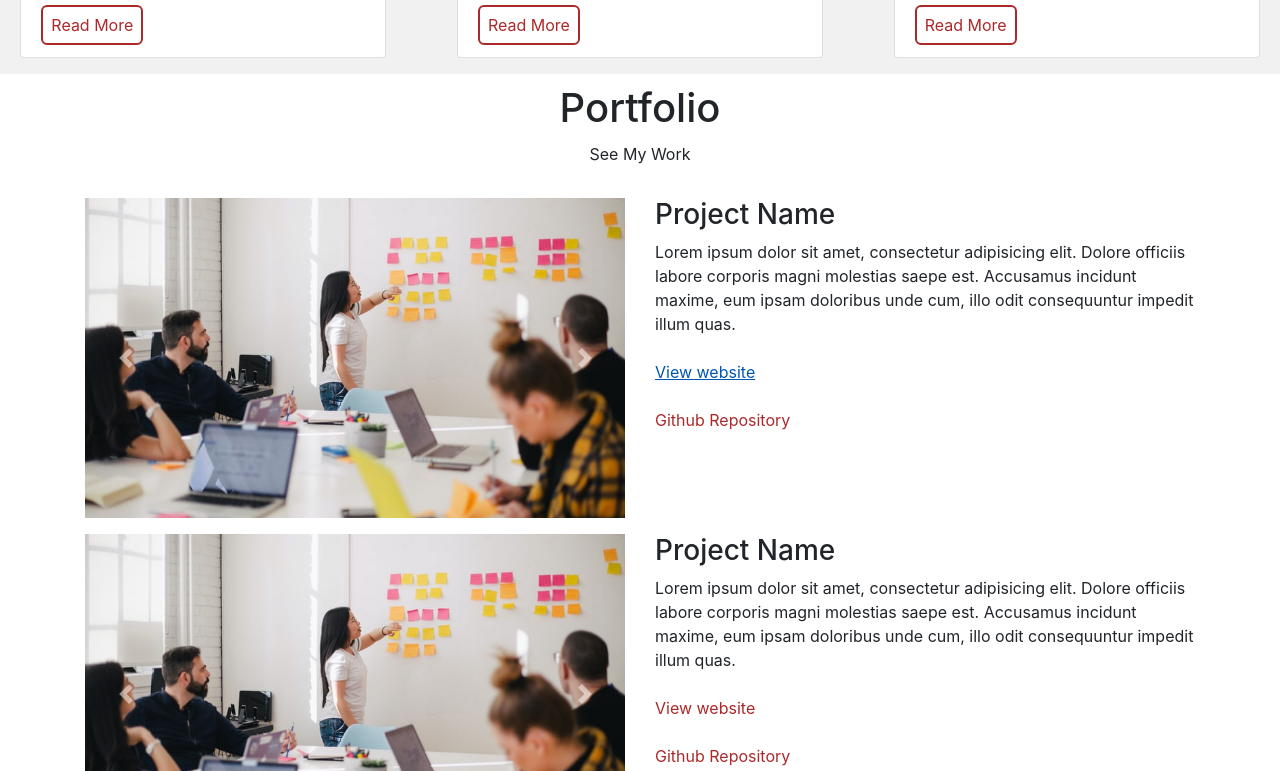
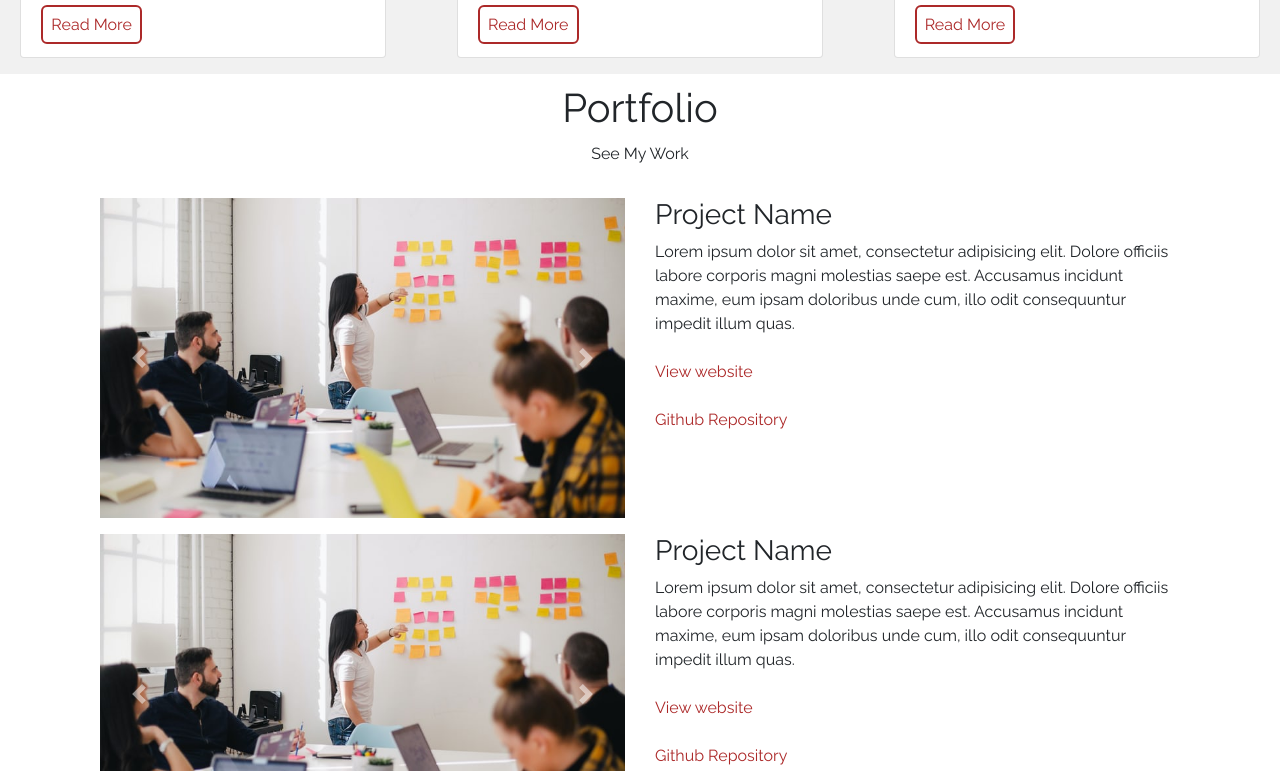
Before and after one commit to NickMardon/Nick-Mardon-Digital-HTML-Template, a plain HTML site: page index.html in a window 1280 px wide. In both pictures the pointer is over the link 705 px from the left and 1955 px from the top of the page. Shown: the part 1584-2355 px from the top of the page. Drawn offline with nearby package versions, Linux system fonts and the light colour scheme.

Commit message:
fixed project link bug:

```diff
--- a/css/style.css
+++ b/css/style.css
@@ -53,10 +53,6 @@ i {
 .navbar-toggler-icon {
   color: white;
 }
-
-/* .navbar {
-  background-color: rgba(180, 180, 180, 0.3);
-} */
 
 .navbar-nav {
   margin-right: 2rem;
@@ -157,6 +153,11 @@ i {
   color: #ac2929;
 }
 
+.projectLink:hover {
+  text-decoration: none;
+  color: #ac2929;
+}
+
 .carouselImg {
   height: 20rem;
   width: 100%;
--- a/index.html
+++ b/index.html
@@ -6,8 +6,8 @@
     <link rel="stylesheet" href="css/reset.css">
     <link href="https://cdn.jsdelivr.net/npm/bootstrap@5.0.0-beta1/dist/css/bootstrap.min.css" rel="stylesheet" integrity="sha384-giJF6kkoqNQ00vy+HMDP7azOuL0xtbfIcaT9wjKHr8RbDVddVHyTfAAsrekwKmP1" crossorigin="anonymous">
     <link rel="stylesheet" href="https://stackpath.bootstrapcdn.com/font-awesome/4.7.0/css/font-awesome.min.css">
+    <link rel="stylesheet" href="https://maxcdn.bootstrapcdn.com/bootstrap/4.0.0/css/bootstrap.min.css" integrity="sha384-Gn5384xqQ1aoWXA+058RXPxPg6fy4IWvTNh0E263XmFcJlSAwiGgFAW/dAiS6JXm" crossorigin="anonymous">
     <link rel="stylesheet" href="css/style.css">
-    <link rel="stylesheet" href="https://maxcdn.bootstrapcdn.com/bootstrap/4.0.0/css/bootstrap.min.css" integrity="sha384-Gn5384xqQ1aoWXA+058RXPxPg6fy4IWvTNh0E263XmFcJlSAwiGgFAW/dAiS6JXm" crossorigin="anonymous">
     <title>Nick Mardon Digital</title>
 </head>
 <body>
```
